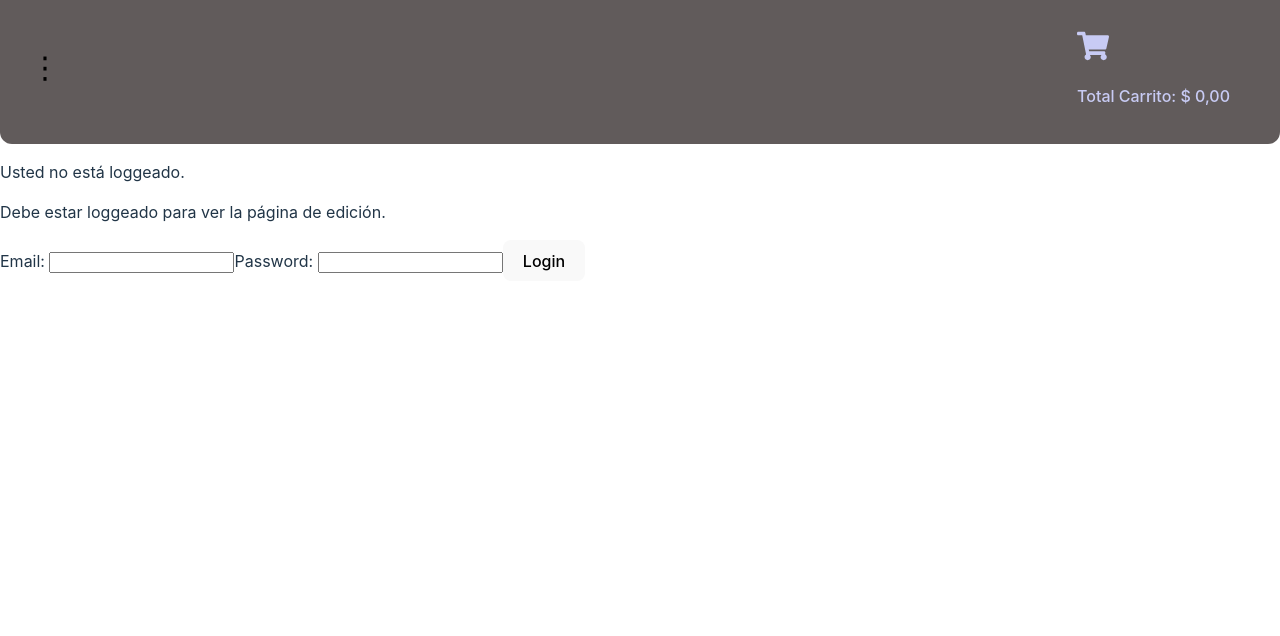
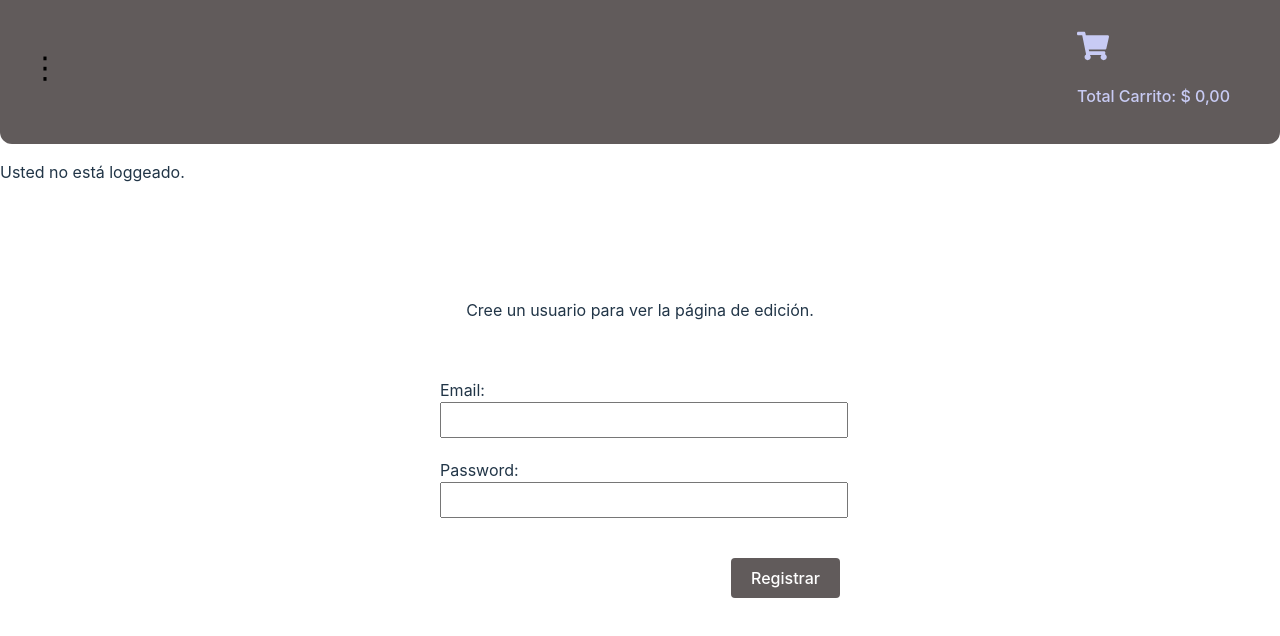
Before and after one commit to LucasEscribe/CarritoReact2023, a React (Vite) app: page /register in a window 1280 px wide. Shown: the top 636 px of the page. Built offline with nearby package versions, Linux system fonts and the light colour scheme.

Commit message:
Página de Register funcionando.

```diff
--- a/src/app/components/Auth/AuthStatus/index.tsx
+++ b/src/app/components/Auth/AuthStatus/index.tsx
@@ -14,7 +14,7 @@ function AuthStatus() {
         <p>
             Bienvenido {auth.user.access_token}!{' '}
             <button onClick={() => {
-                auth.signout(() => navigate('/'));
+                auth.signout(() => <Navigate to="/" />);
             }}
             >
                 Cerrar Sesión
--- a/src/app/pages/Auth/Login/index.tsx
+++ b/src/app/pages/Auth/Login/index.tsx
@@ -10,6 +10,8 @@ function Login() {
     let navigate = useNavigate();
     let location = useLocation();
     let auth = UseAuth();
+    let from = (location.state && location.state.from && location.state.from.pathname) || '/products/create';
+
     const signinMutation = useMutation(
         (data: UserLoginData) => {
             return axios.post('https://api.escuelajs.co/api/v1/auth/login', data);
@@ -23,11 +25,11 @@ function Login() {
                     navigate(from, { replace: true });
                 });
             },
+            onError: (data) => {
+                alert("Usuario o clave incorrecto.");
+            },
         }
     );
-
-    // let from = location.state?.from?.pathname || '/';
-    let from = (location.state && location.state.from && location.state.from.pathname) || '/edit';
 
 
     function handleSubmit(event: React.FormEvent<HTMLFormElement>) {
@@ -50,7 +52,7 @@ function Login() {
                     Email: <input name="email" type="text" />
                 </label>
                 <label>
-                    Password: <input name="password" type="text" />
+                    Password: <input name="password" type="password" />
                 </label>
                 <button type="submit">
                     {signinMutation.isLoading ? 'Cargando...' : 'Login'}
--- a/src/app/pages/Auth/Register/index.tsx
+++ b/src/app/pages/Auth/Register/index.tsx
@@ -1,18 +1,24 @@
 import { useMutation } from "react-query";
 import { useLocation, useNavigate } from "react-router-dom";
-import { UserLoginData, UserLoginDataResponse } from "../../../contexts/AuthContext"
+import { UserLoginData } from "../../../contexts/AuthContext";
 import UseAuth from "../../../components/Auth/UseAuth";
 import axios from 'axios';
 import React from "react";
-import styles from './styles.module.css'
+import styles from './styles.module.css';
 
-function Login() {
+function Register() {
   let navigate = useNavigate();
   let location = useLocation();
   let auth = UseAuth();
-    const signinMutation = useMutation(
+
+  const registerMutation = useMutation(
     (data: UserLoginData) => {
-            return axios.post('https://api.escuelajs.co/api/v1/auth/login', data);
+      return axios.post('https://api.escuelajs.co/api/v1/users/', {
+        name: " ",
+        email: data.email,
+        password: data.password,
+        avatar: "https://api.lorem.space/image/face?w=640&h=480&r=867"
+      });
     },
     {
       onSuccess: (data) => {
@@ -23,10 +29,13 @@ function Login() {
           navigate(from, { replace: true });
         });
       },
+      onError: () => {
+        alert("Error al registrar el usuario. Por favor, inténtelo nuevamente.");
+      },
     }
   );
 
-    let from = location.state?.from?.pathname || '/';
+  let from = (location.state && location.state.from && location.state.from.pathname) || '/products/create';
 
   function handleSubmit(event: React.FormEvent<HTMLFormElement>) {
     event.preventDefault();
@@ -35,27 +44,25 @@ function Login() {
     let password = formData.get('password') as string;
     let newUser: UserLoginData = { email, password };
 
-        signinMutation.mutate(newUser);
+    registerMutation.mutate(newUser);
   }
-
 
   return (
     <div className={styles.container}>
-            {/* <p>Debe estar loggeado para ver la página de {from}</p> */}
-            <p>Debe estar loggeado para ver la página de edición.</p>
+      <p>Cree un usuario para ver la página de edición.</p>
       <form className={styles.form} onSubmit={handleSubmit}>
         <label>
           Email: <input name="email" type="text" />
         </label>
         <label>
-                    Password: <input name="password" type="text" />
+          Password: <input name="password" type="password" />
         </label>
         <button type="submit">
-                    {signinMutation.isLoading ? 'Cargando...' : 'Login'}
+          {registerMutation.isLoading ? 'Cargando...' : 'Registrar'}
         </button>
       </form>
     </div>
   );
 }
 
-export default Login;
+export default Register;
--- a/src/app/pages/Auth/Register/styles.module.css
+++ b/src/app/pages/Auth/Register/styles.module.css
@@ -0,0 +1,62 @@
+.container {
+  display: flex;
+  flex-direction: column;
+  align-items: center;
+  justify-content: center;
+  height: 60vh;
+  max-width: 400px;
+  margin: 0 auto;
+}
+
+.form {
+  display: flex;
+  flex-direction: column;
+  align-items: flex-start;
+  justify-content: center;
+  margin-top: 40px;
+  width: 100%;
+}
+
+.form label {
+  margin-bottom: 10px;
+  width: 100%;
+}
+
+.form input {
+  width: 100%;
+  height: 30px;
+  margin-bottom: 10px;
+}
+
+.form button {
+  margin-top: 20px;
+  padding: 10px 20px;
+  background-color: #615b5b;
+  color: #fff;
+  border: none;
+  border-radius: 4px;
+  cursor: pointer;
+  align-self: flex-end;
+}
+
+.form button:hover {
+  background-color: #322946;
+}
+
+@media (max-width: 480px) {
+  .container {
+    max-width: 100%;
+    padding: 0 20px;
+  }
+}
+
+@media (max-width: 360px) {
+  .form input,
+  .form button {
+    font-size: 14px;
+  }
+
+  .form button {
+    padding: 8px 16px;
+  }
+}
```
Also changed, not shown: src/app/index.tsx (+4 -3 lines). Lines whose indentation alone changed are shown as unchanged.
